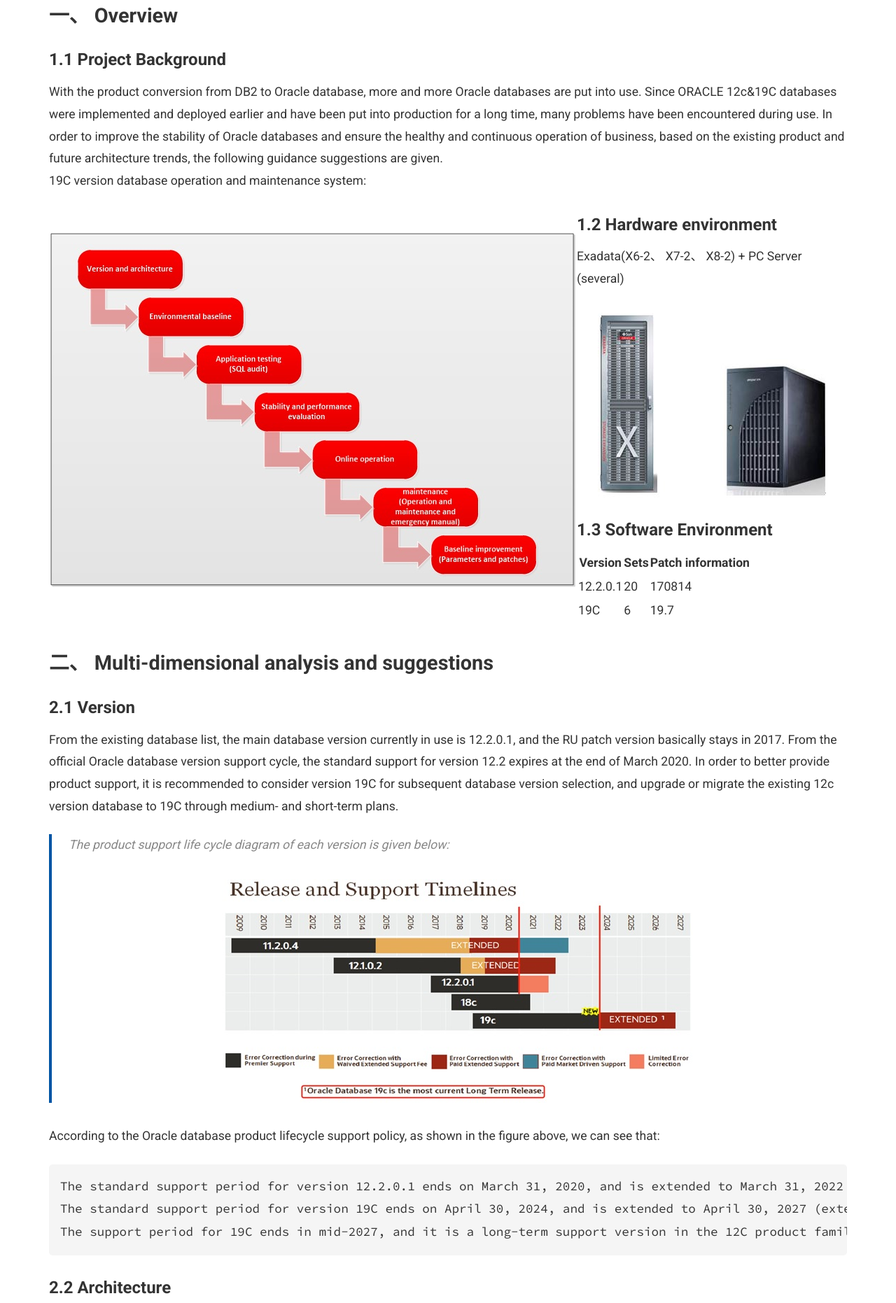
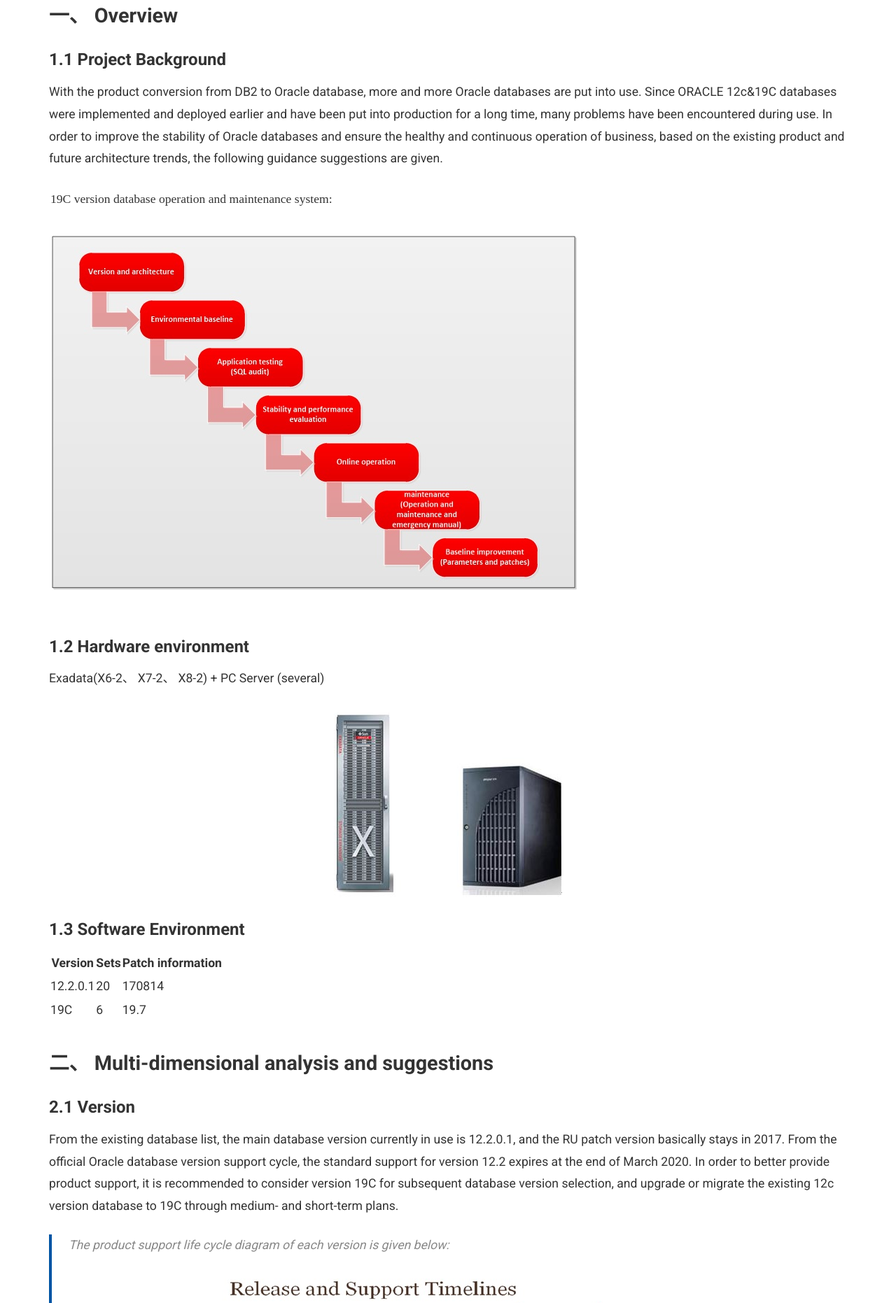
Before and after one commit to goodwaysIT/en, a Jekyll site: the page built from _posts/2025-05-27-ORACLE-19C-Database-Architecture-and-Operation-and-Maintenance-Guide.md, in a window 1280 px wide. Shown: the part 366-2228 px from the top of the page at 70% size. Built offline with Jekyll 4.4.1, drawn with Linux system fonts in a browser that asks for light colours.

Commit message:
Update 2025-05-27-ORACLE-19C-Database-Architecture-and-Operation-and-Maintenance-Guide.md

```diff
--- a/_posts/2025-05-27-ORACLE-19C-Database-Architecture-and-Operation-and-Maintenance-Guide.md
+++ b/_posts/2025-05-27-ORACLE-19C-Database-Architecture-and-Operation-and-Maintenance-Guide.md
@@ -13,16 +13,23 @@
 ### 1.1	Project Background
 
 With the product conversion from DB2 to Oracle database, more and more Oracle databases are put into use. Since ORACLE 12c&19C databases were implemented and deployed earlier and have been put into production for a long time, many problems have been encountered during use. In order to improve the stability of Oracle databases and ensure the healthy and continuous operation of business, based on the existing product and future architecture trends, the following guidance suggestions are given.
-19C version database operation and maintenance system:
-<p>
+<TABLE>
+<TR>
+<TD align="left">
+<FONT face="宋体">19C version database operation and maintenance system:</FONT>
+</TD>
+</TR>
+<TR>
+<TD align="left">
 <img src="https://goodwaysit.github.io/en/assets/images/database/db_architecture.png" style="float:left;" />
-</p>
+</TD>
+</TR>
+</TABLE>
+
 
 ### 1.2	Hardware environment
-
 Exadata(X6-2、 X7-2、 X8-2) + PC Server (several)
-
-![Exadata](https://goodwaysit.github.io/en/assets/images/database/exadata.JPG#pic_left)
+![Exadata](https://goodwaysit.github.io/en/assets/images/database/exadata.JPG)
 
 ### 1.3	Software Environment
 
```
